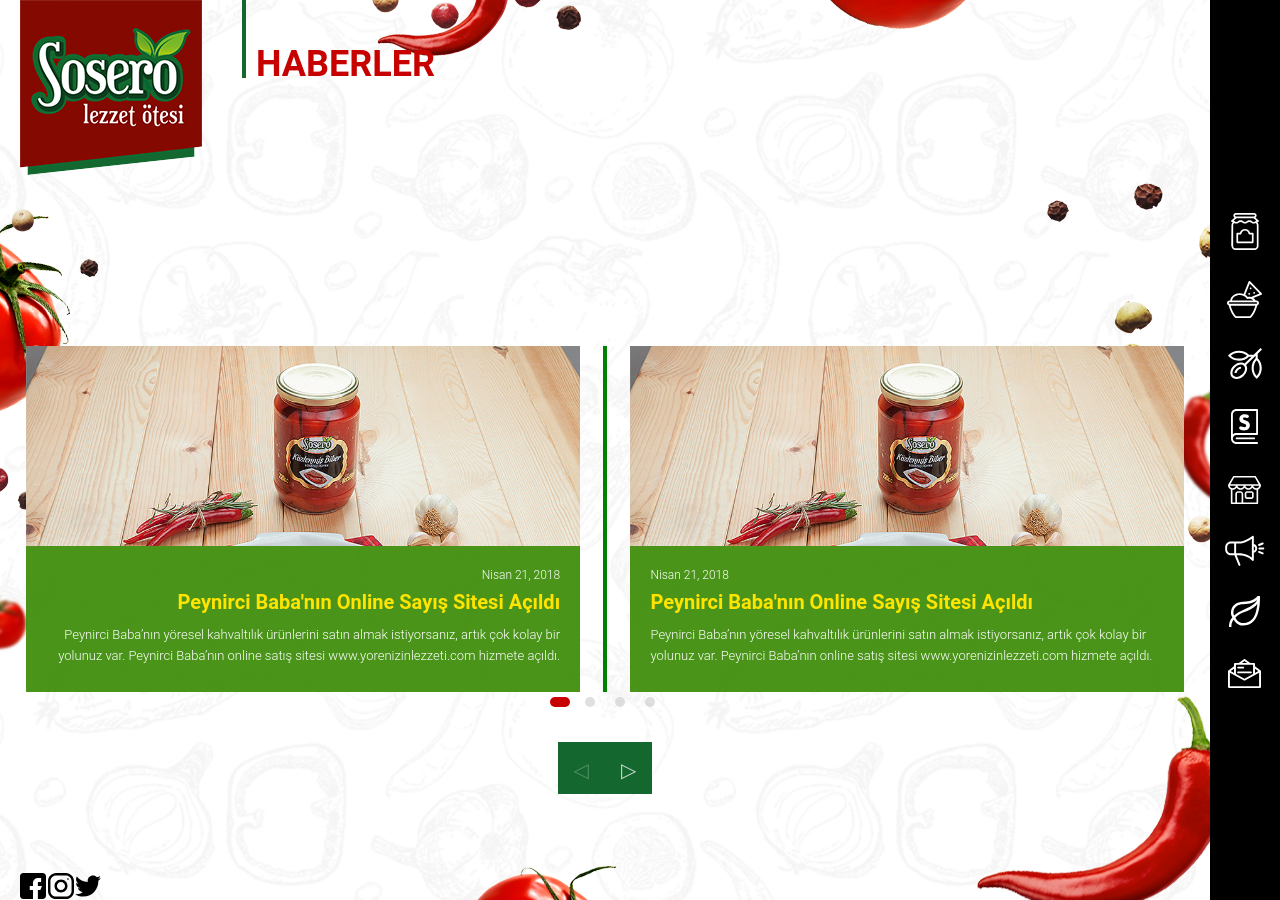
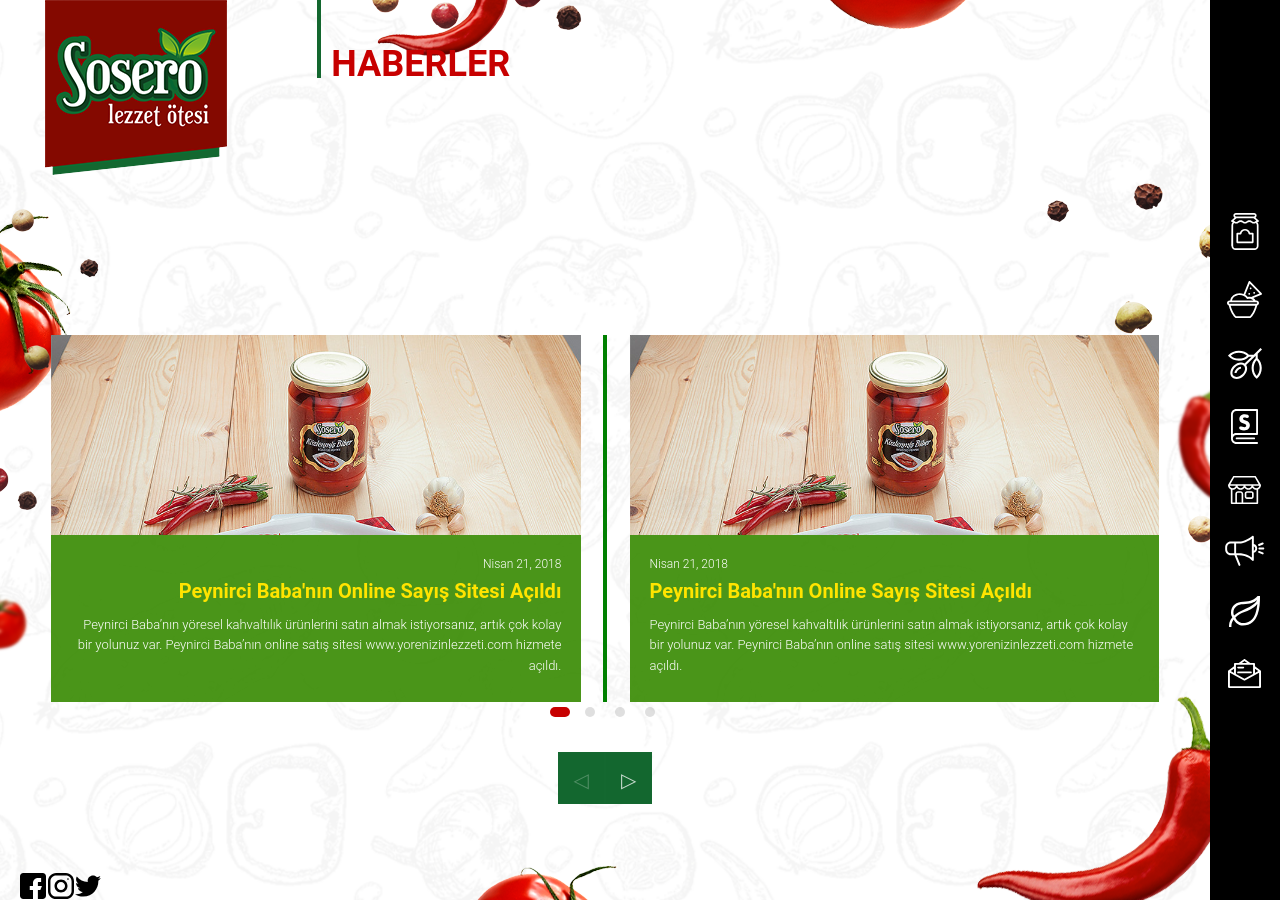
Before and after one commit to data-deveb/data-deveb.github.io, a Jekyll site: the page built from temalar/sosero/haberler.html, in a window 1280 px wide. Built offline with Jekyll 4.4.1, drawn with Linux system fonts in a browser that asks for light colours.

Commit message:
güncelleme
bi iki

```diff
--- a/_layouts/sosero/haberler.html
+++ b/_layouts/sosero/haberler.html
@@ -7,7 +7,7 @@
   <div data-gnl="1 1p" data-byk="sığdır">
     {% include sosero/menu.html %}
     <div class="main" data-gnl="1g 1nc ortada sığdır" data-byk="kaymadan">
-      <header data-gnl="23 24p üstte" data-byk="1 1p" style="margin-bottom:30px;">
+      <header data-gnl="23 24p üstte" style="margin-bottom:30px;">
         <a class="logo" href="#"><img src="/temalar/sosero/assets/img/sosero.png" alt="SOSERO"></a>
         <h1 class="product-name" data-gnl="0" data-ort="1 3p üstte-ol küçükleri-gizle" style="margin-left: 40px;">HABERLER</h1>
         {% include sosero/hamburger-capraz.html %}
--- a/_layouts/sosero/paketler.html
+++ b/_layouts/sosero/paketler.html
@@ -11,7 +11,7 @@
         <a class="logo" href="#"><img src="/temalar/sosero/assets/img/sosero.png" alt="SOSERO"></a>
         {% include sosero/hamburger-capraz.html %}
       </header>
-      <div data-gnl="23 24p soldan-1 24p-aralık ortada">
+      <div data-gnl="23 24p ortada" style="padding: 0 20px;">
         <div data-gnl="1 1p dürmeden" style="margin-left:-40px;">
           {{ content }}
         </div>
--- a/temalar/sosero/assets/css/sosero.css
+++ b/temalar/sosero/assets/css/sosero.css
@@ -69,13 +69,13 @@
   color:#fff;
 }
 .logo{
-
+  width:182px;
+  margin-right: 50px;
 }
   .logo img{}
 @media screen and (max-width:991.9px) {
 .logo{
-  max-width: 40%;
-  margin-right: 50px;
+
 }
   .logo img{}
 label[for*="menü-ana"]{
--- a/temalar/sosero/haberler.html
+++ b/temalar/sosero/haberler.html
@@ -2,7 +2,7 @@
 layout: sosero/haberler
 title: SOSERO ÜRÜN
 ---
-      <div data-gnl="22 23p ortada göbekte" data-byk="1 1p" style="min-height:70vh;">
+      <div data-gnl="22 23p ortada göbekte" style="min-height:70vh;">
         <div data-gnl="22 23p" class="regularx2 slider">
             <article class="product" data-gnl="1 1p" data-byk="1 2p">
               <div class="product-content" data-gnl="22 23p kaymadan sağda-ol">
```
